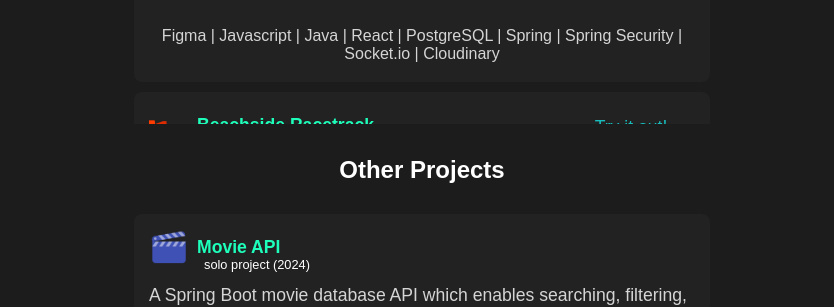
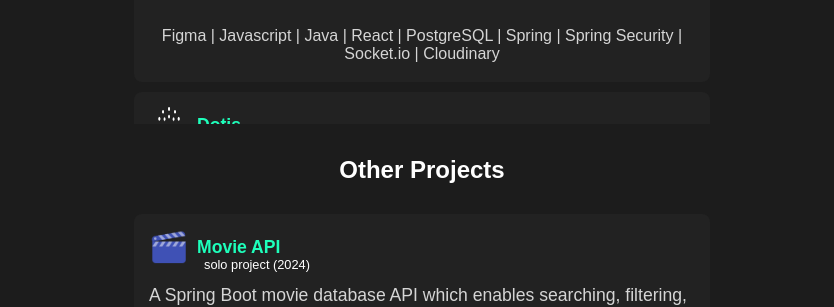
Before and after one commit to andreberezin/andreberezin.github.io, a Jekyll site: the page built from README.md, in a window 1280 px wide. Shown: the part 443-750 px from the top of the page, without its empty margins (218-1052 px from the left). Built offline with Jekyll 4.4.1, drawn with Linux system fonts in a browser that asks for light colours; our own code applies the rules of GitHub Pages for plain Markdown files.

Commit message:
added dotjs

```diff
--- a/_layouts/default.html
+++ b/_layouts/default.html
@@ -64,6 +64,7 @@
     <h2 lang='ee' class='featured-heading' hidden>Põhiprojektid</h2>
 
     <div class="project-list featured first">
+
         <div class="project-item">
             <div class='title-row'>
                 <a href='https://github.com/andreberezin/match-me' class='github-link' target="_blank" title='Github repository'>
@@ -86,6 +87,28 @@
             <p class='description my-role' lang='ee' hidden>Minu roll oli UX/UI disaini loomine Figmas, selle ümberkirjutamine front-end koodi, vajalike punktide ühendamine back-end API-dega, Dockeri seadistamine ning front-endi, back-endi ja andmebaasi seadistamine Renderis.</p>
             <p class='stack'> Figma | Javascript | Java | React | PostgreSQL | Spring | Spring Security | Socket.io | Cloudinary </p>
         </div>
+
+        <div class="project-item">
+            <div class='title-row'>
+                <a href='https://github.com/andreberezin/dotjs' class='github-link' target="_blank" title='Github repository'>
+                    <div class='title-wrapper' data-type-en='team project (2025)' data-type-ee='tiimiprojekt (2025)'>
+                        <div class='title' data-type='team project'>
+                            <img src='../assets/icons/dotjs-icon.png' alt='dotjs' class='icon dotjs'/>
+                            <p class='project-name' lang='en'>Dotjs</p>
+                            <p class='project-name' lang='ee' hidden>Dotjs</p>
+                        </div>
+                    </div>
+                </a>
+<!--                <a href='https://match-me-20pb.onrender.com' target="_blank" class='website-link' title='Live website'>-->
+<!--                    <span lang='en'>Try it out!</span>-->
+<!--                    <span lang='ee' hidden>Katseta!</span>-->
+<!--                </a>-->
+            </div>
+            <p class='description' lang='en'>Dotjs is a lightweight, reactive frontend framework built from scratch using vanilla JavaScript. It provides component-based architecture, reactive state management, virtual DOM implementation, and client-side routing capabilities. It is based on the book "Build a Frontend Web Framework (From Scratch)" by Angel Sola Orbaiceta</p>
+            <p class='description' lang='ee' hidden>Dotjs on kerge ja reaktiivne frontend raamistik, mis on kirjutatd Javascriptis. Projekt põhineb raamatul "Build a Frontend Web Framework (From Scratch)" Angel Sola Orbaiceta</p>
+            <p class='stack'>Javascript | Vitest </p>
+        </div>
+
         <div class="project-item">
             <div class='title-row'>
                 <a href='https://github.com/andreberezin/racetrack' class='github-link' target="_blank" title='Github repository'>
```
Also changed, not shown: assets/icons/dotjs-icon.png (added).
